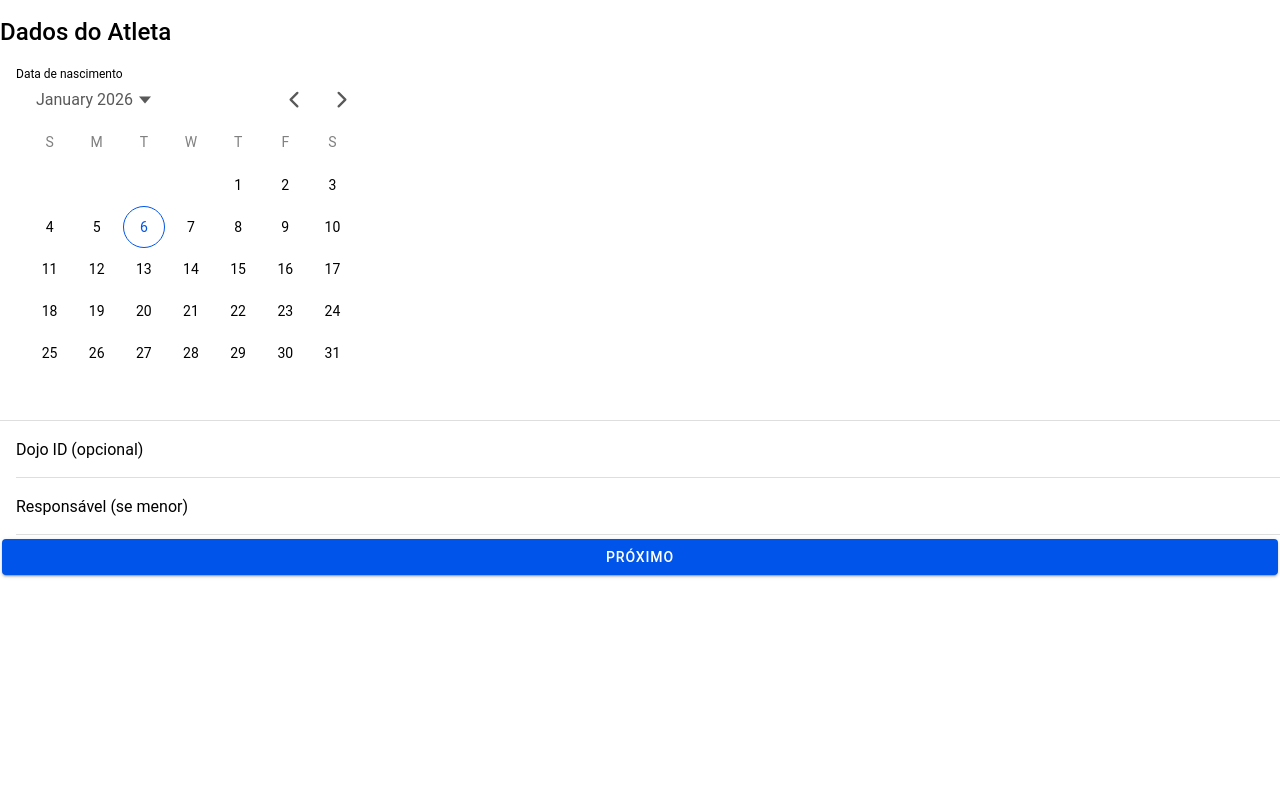
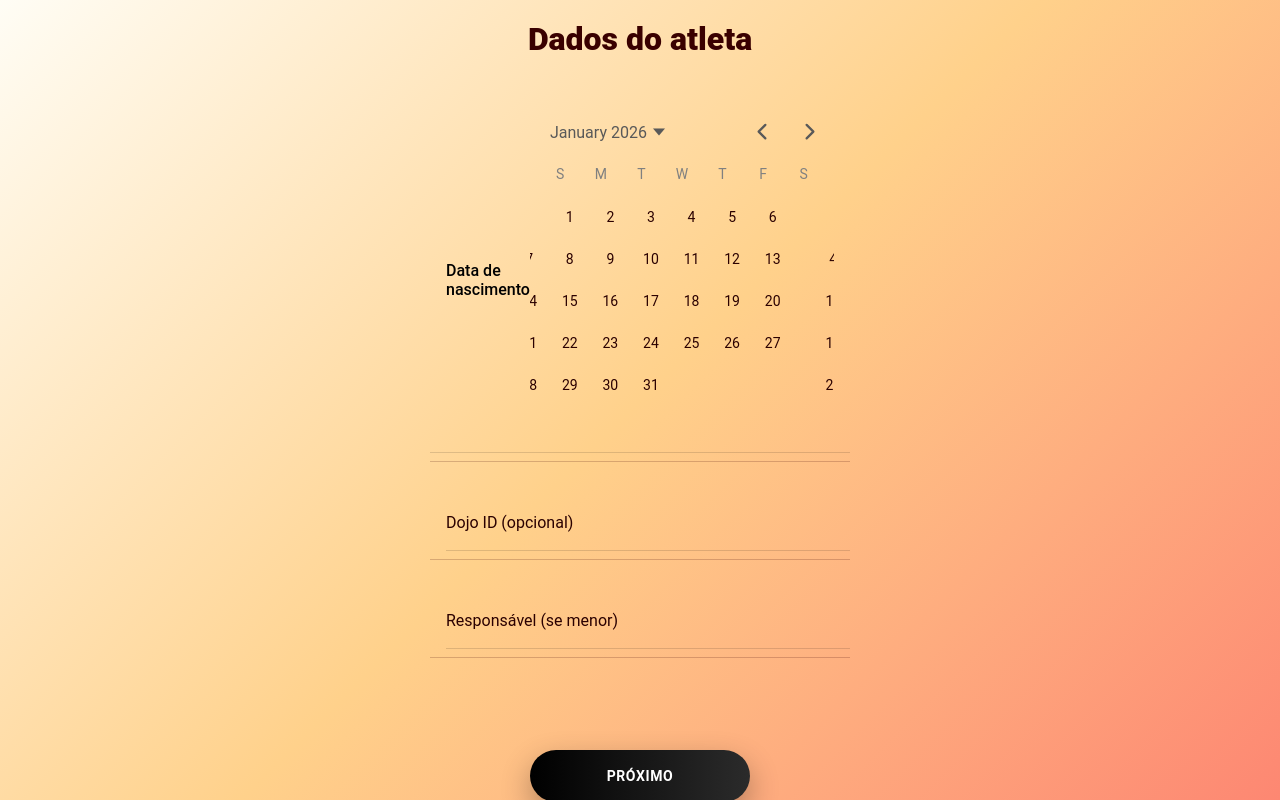
Before and after one commit to leonoroliveira-4546/Ionic_PAP, a React (Vite) app: page /signup in a window 1280 px wide. Both pictures are taken after a click on the element "ATLETA". Built offline with nearby package versions, Linux system fonts and the light colour scheme.

Commit message:
Style Signup
colocar levemente style nele.

Precisa: adicionar e mudar etapas, e por a funcionar depois com essas mundaças

```diff
--- a/src/pages/StylesPages.css
+++ b/src/pages/StylesPages.css
@@ -185,3 +185,24 @@
   color: #db4437;
   box-shadow: 0 8px 20px rgba(0, 0, 0, 0.15);
 }
+
+.signup-page .login-container {
+  max-width: 420px;
+  margin: 0 auto;
+  display: flex;
+  flex-direction: column;
+}
+
+.signup-page h1,
+.signup-page h2 {
+  text-align: center;
+}
+
+.signup-page ion-datetime {
+  --background: transparent;
+  color: #2b0000;
+}
+
+.signup-page ion-item {
+  --background: transparent;
+}
--- a/src/pages/private/Home.tsx
+++ b/src/pages/private/Home.tsx
@@ -11,7 +11,7 @@ const Home: React.FC = () => {
       <IonContent fullscreen>
         <IonHeader collapse="condense">
           <IonToolbar>
-            <IonTitle size="large">Blank</IonTitle>
+            <IonTitle size="large">Home</IonTitle>
           </IonToolbar>
         </IonHeader>
       </IonContent>
--- a/src/pages/public/SignUp.tsx
+++ b/src/pages/public/SignUp.tsx
@@ -72,7 +72,7 @@ const Signup: React.FC = () => {
 
   return (
     <IonPage className="signup-page">
-      <IonContent fullscreen>
+      <IonContent fullscreen className="content">
 
         <IonAlert
           isOpen={showAlert}
@@ -82,150 +82,145 @@ const Signup: React.FC = () => {
           onDidDismiss={() => setShowAlert(false)}
         />
 
-        <div className="signup-wrapper">
         <div className="login-container">
 
           {/* STEP 1 — Tipo */}
           {step === 1 && (
             <>
-                <h2>Que tipo de conta você quer criar?</h2>
+              <h1 className="title">Criar conta</h1>
+              <p className="subtitle">Escolha o tipo de conta que deseja criar</p>
 
               <IonButton expand="block" onClick={() => {
                 handleChange("type", "athlete");
                 setStep(2);
-                }}>
+              }} className="btn">
                 Atleta
               </IonButton>
 
               <IonButton expand="block" onClick={() => {
                 handleChange("type", "responsavel");
                 setStep(3);
-                }}>
+              }} className="btn-outline">
                 Responsável
               </IonButton>
 
               <IonButton expand="block" onClick={() => {
                 handleChange("type", "sensei");
                 setStep(2);
-                }}>
+              }} className="btn-outline">
                 Sensei
               </IonButton>
             </>
           )}
 
-            {/* STEP 2 — Dados específicos */}
+          {/* STEP 2 — Atleta */}
           {step === 2 && credentials.type === "athlete" && (
             <>
-                <h2>Dados do Atleta</h2>
+              <h1 className="title">Dados do atleta</h1>
 
-                <IonItem>
-                  <IonLabel position="stacked">Data de nascimento</IonLabel>
+              <div className="inputs">
+                <IonItem className="input-line">
+                  <IonLabel>Data de nascimento</IonLabel>
                   <IonDatetime
                     presentation="date"
                     onIonChange={e =>
-                      handleChange("birthDate", typeof e.detail.value === "string" ? e.detail.value : "")
+                      handleChange(
+                        "birthDate",
+                        typeof e.detail.value === "string" ? e.detail.value : ""
+                      )
                     }
                   />
                 </IonItem>
 
-                <IonItem>
+                <IonItem className="input-line">
                   <IonInput
                     label="Dojo ID (opcional)"
                     labelPlacement="floating"
                     value={credentials.dojoId}
-                    onIonInput={e =>
-                      handleChange("dojoId", e.detail.value)
-                    }
+                    onIonInput={e => handleChange("dojoId", e.detail.value)}
                   />
                 </IonItem>
 
-                <IonItem>
+                <IonItem className="input-line">
                   <IonInput
                     label="Responsável (se menor)"
                     labelPlacement="floating"
                     value={credentials.responsavelId}
-                    onIonInput={e =>
-                      handleChange("responsavelId", e.detail.value)
-                    }
+                    onIonInput={e => handleChange("responsavelId", e.detail.value)}
                   />
                 </IonItem>
+              </div>
 
-                <IonButton expand="block" onClick={() => setStep(3)}>
+              <IonButton expand="block" className="btn" onClick={() => setStep(3)}>
                 Próximo
               </IonButton>
             </>
           )}
 
+          {/* STEP 2 — Sensei */}
           {step === 2 && credentials.type === "sensei" && (
             <>
-                <h2>Dados do Sensei</h2>
+              <h1 className="title">Dados do sensei</h1>
 
-                <IonItem>
+              <div className="inputs">
+                <IonItem className="input-line">
                   <IonInput
                     label="Dojo ID"
                     labelPlacement="floating"
                     value={credentials.dojoId}
-                    onIonInput={e =>
-                      handleChange("dojoId", e.detail.value)
-                    }
+                    onIonInput={e => handleChange("dojoId", e.detail.value)}
                   />
                 </IonItem>
+              </div>
 
-                <IonButton expand="block" onClick={() => setStep(3)}>
+              <IonButton expand="block" className="btn" onClick={() => setStep(3)}>
                 Próximo
               </IonButton>
             </>
           )}
 
-            {/* STEP 3 — Dados comuns */}
+          {/* STEP 3 */}
           {step === 3 && (
             <>
-                <h2>Crie sua conta</h2>
+              <h1 className="title">Criar conta</h1>
 
-                <IonItem>
+              <div className="inputs">
+                <IonItem className="input-line">
                   <IonInput
                     label="Username"
                     labelPlacement="floating"
                     value={credentials.username}
-                    onIonInput={e =>
-                      handleChange("username", e.detail.value)
-                    }
+                    onIonInput={e => handleChange("username", e.detail.value)}
                   />
                 </IonItem>
 
-                <IonItem>
+                <IonItem className="input-line">
                   <IonInput
                     type="email"
                     label="Email"
                     labelPlacement="floating"
                     value={credentials.email}
-                    onIonInput={e =>
-                      handleChange("email", e.detail.value)
-                    }
+                    onIonInput={e => handleChange("email", e.detail.value)}
                   />
                 </IonItem>
 
-                <IonItem>
+                <IonItem className="input-line">
                   <IonInput
                     type="password"
-                    label="Password"
+                    label="Senha"
                     labelPlacement="floating"
                     value={credentials.password}
-                    onIonInput={e =>
-                      handleChange("password", e.detail.value)
-                    }
+                    onIonInput={e => handleChange("password", e.detail.value)}
                   />
                 </IonItem>
+              </div>
 
-                <IonButton expand="block" onClick={handleSignup}>
+              <IonButton expand="block" className="btn" onClick={handleSignup}>
                 Registrar
               </IonButton>
             </>
           )}
-
         </div>
-        </div>
-
       </IonContent>
     </IonPage>
   );
```
Lines whose indentation alone changed are shown as unchanged.
